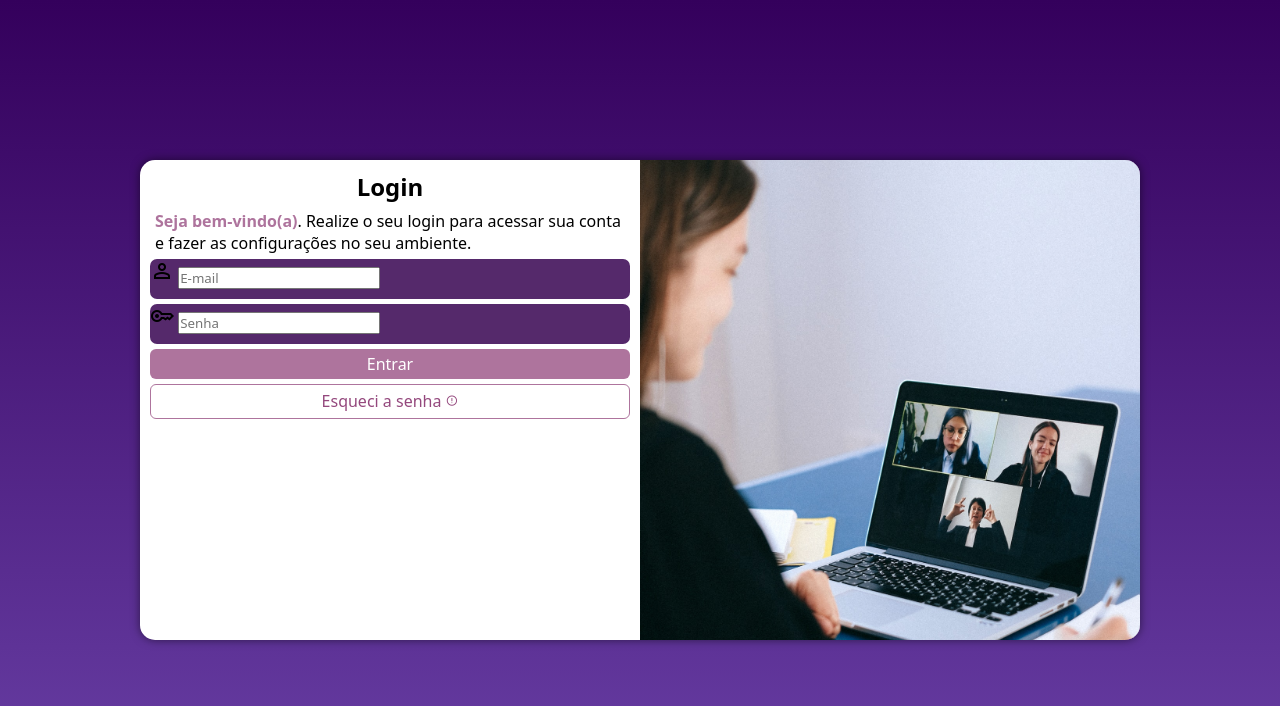
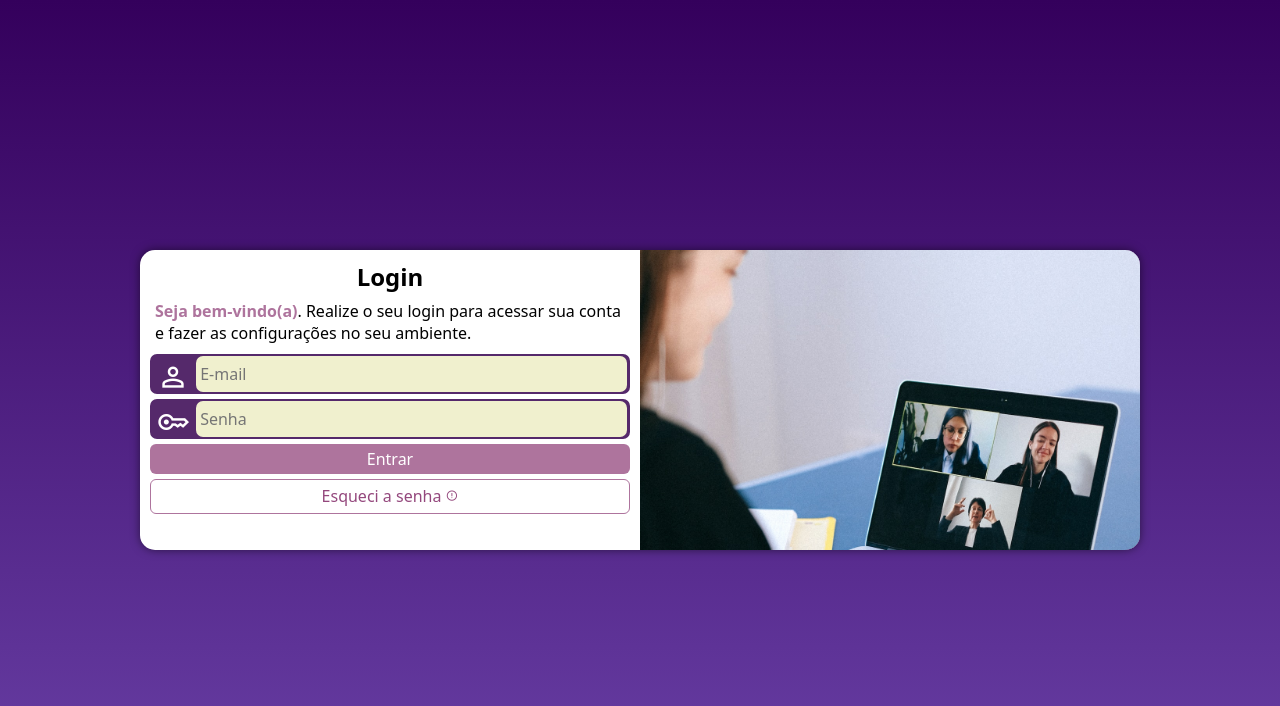
Before and after one commit to annykarolliny/projeto-login, a plain HTML site: page index.html in a window 1280 px wide. Drawn offline with nearby package versions, Linux system fonts and the light colour scheme.

Commit message:
Alterei algumas configurações e finalizei o projeto

```diff
--- a/estilos/media-query.css
+++ b/estilos/media-query.css
@@ -23,7 +23,7 @@ Grandes telas: acima de 1200px
 
     section#login {
         width: 80vw;
-        height: 50%;
+        height: 290px;
     }
 
     section#login > div#image {
@@ -51,7 +51,7 @@ Grandes telas: acima de 1200px
 
     section#login {
         width: 1000px;
-        height: 60%;
+        height: 300px;
     }
 
     section#login > div#image {
--- a/estilos/style.css
+++ b/estilos/style.css
@@ -23,7 +23,6 @@ section#login {
     position: absolute;
     top: 50%;
     left: 50%;
-    transform: translate(-50%, -50%);
     overflow: hidden;   /* Tudo que estiver fora da borda ficará escondido */
 
     background-color: white;
@@ -32,6 +31,7 @@ section#login {
     border-radius: 15px;
     box-shadow: 0px 0px 10px rgba(0, 0, 0, 0.521);
 
+    transform: translate(-50%, -50%);
     transition: width 0.2s, height 0.2s;
     transition-timing-function: ease;  /* Possiblita que a animação fique mais suave */
 }
@@ -56,17 +56,43 @@ section#login > div#form > h1 {
 section#login > div#form > p {
     font-size: 0.8em;
     margin: 5px;
+    margin-bottom: 10px;
 }
 
 form > div.espaco {
     background-color: #55296B;
+    display: block;
+    width: 100%;
     height: 40px;
+    border: 2px solid #55296B;
     border-radius: 7px;
     margin: 5px 0px;
 }
 
 form label {
-    display: none;;
+    display: none;
+}
+
+div.espaco > span {
+    color: white;
+    font-size: 2em;
+    width: 40px;
+    padding: 5px;
+}
+
+div.espaco > input {
+    background-color: rgb(240, 240, 206);
+    font-size: 1em;
+    width: calc(100% - 45px);
+    height: 100%;
+    border: 0px;
+    border-radius: 7px;
+    padding: 4px;
+    transform: translateY(-13px);
+}
+
+div.espaco > input:focus-within {
+    background-color: white;
 }
 
 form > input[type=submit] {
```
